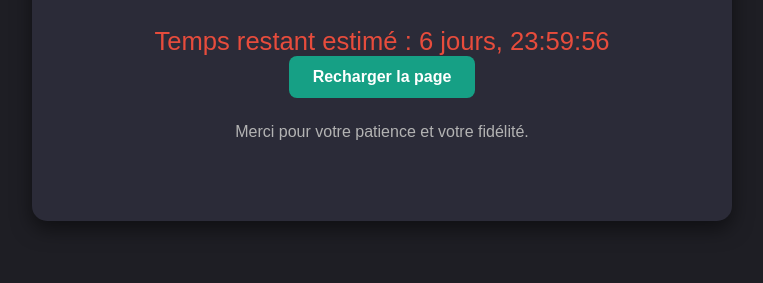
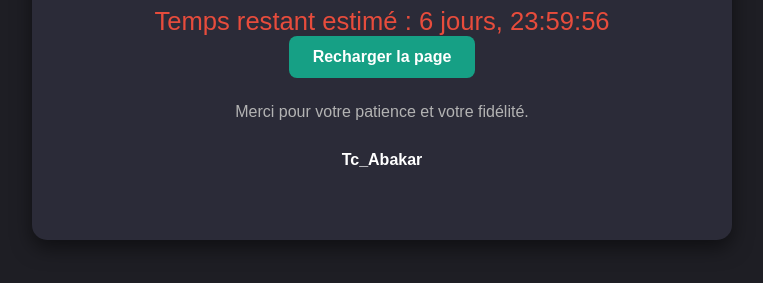
Before and after one commit to cherif235/cherif235.github.io, a plain HTML site: page index.html in a window 1280 px wide. Shown: the part 389-672 px from the top of the page, without its empty margins (258-1021 px from the left). Drawn offline with Linux system fonts and the light colour scheme.

Commit message:
Update index.html

```diff
--- a/index.html
+++ b/index.html
@@ -93,6 +93,7 @@
         <div id="countdown" class="timer">Temps restant estimé : 7 jours, 00:00:00</div>
         <button class="btn-refresh" onclick="refreshPage()">Recharger la page</button>
         <p class="footer-note">Merci pour votre patience et votre fidélité.</p>
+        <h4>Tc_Abakar</h4>
     </div>
 
     <script>
```
